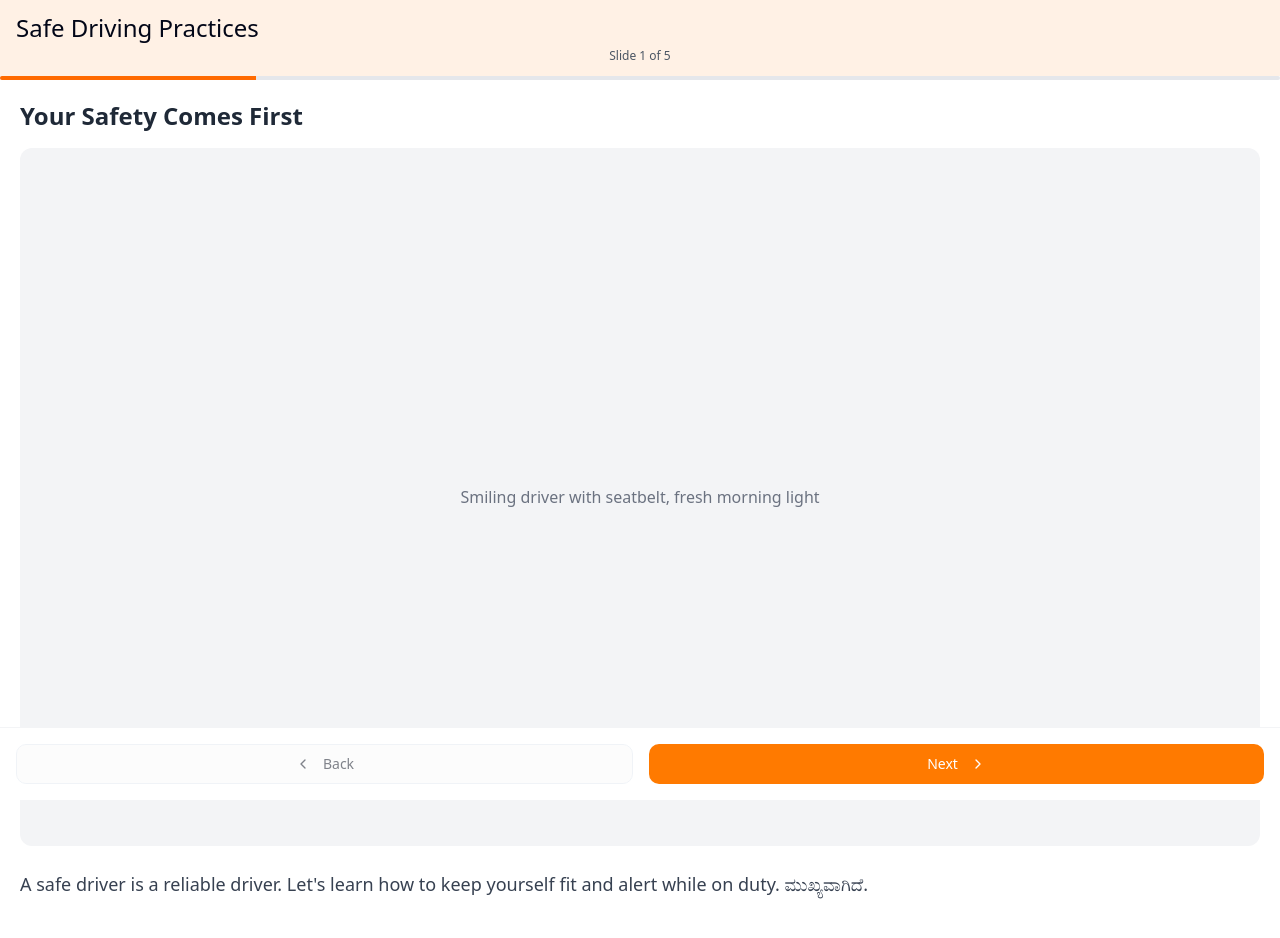
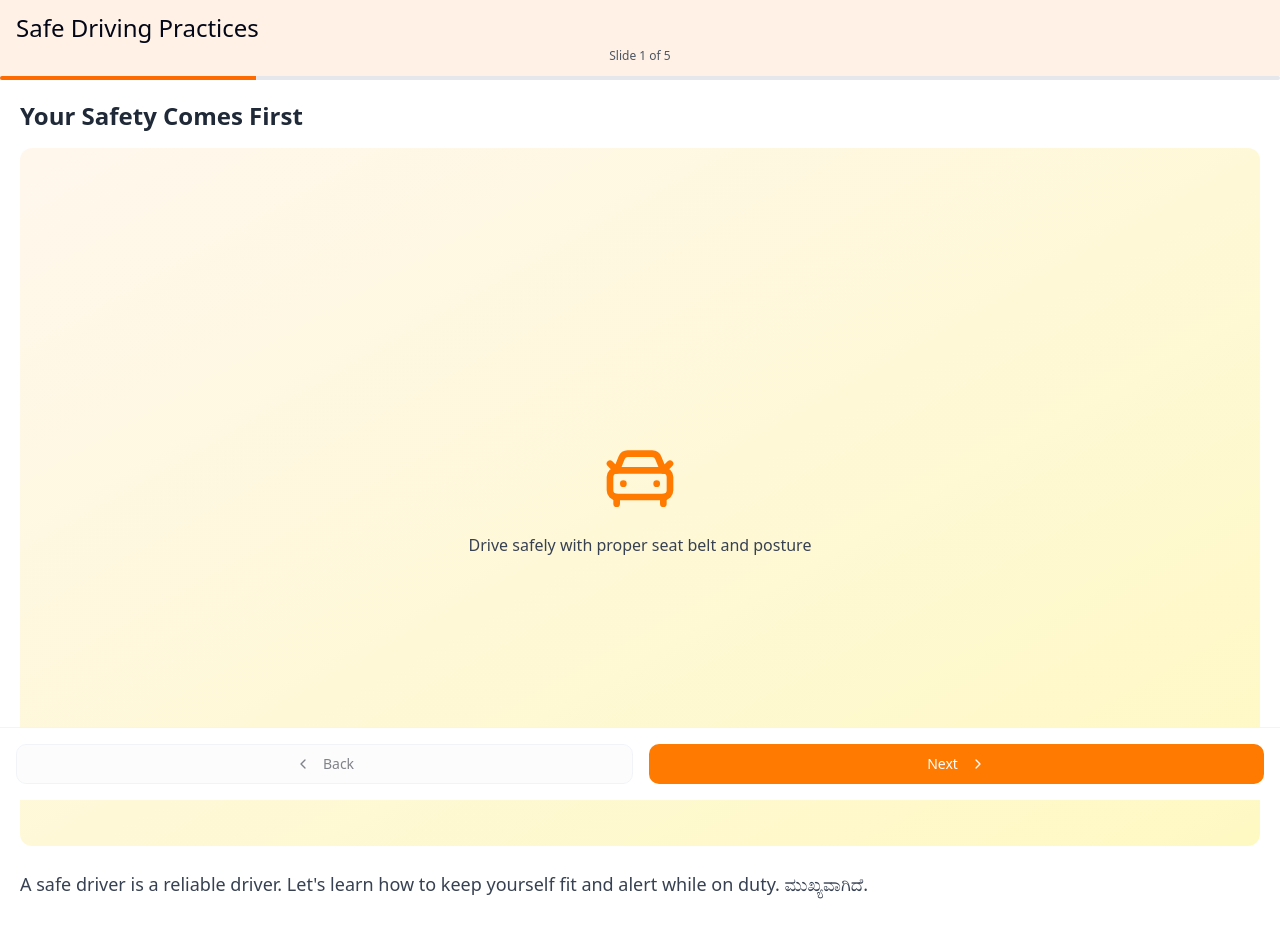
Before and after one commit to Rishidesigns/safedrive-home-hub, a React (Vite) app: page /training/1 in a window 1280 px wide. Shown: the top 938 px of the page. Built offline with nearby package versions, Linux system fonts and the light colour scheme.

Commit message:
feat: Add slide illustrations
Added illustrations to the training slides to enhance visual appeal and context.

```diff
--- a/src/components/TrainingSlideViewer.tsx
+++ b/src/components/TrainingSlideViewer.tsx
@@ -1,5 +1,6 @@
+
 import React, { useState } from 'react';
-import { ChevronLeft, ChevronRight } from 'lucide-react';
+import { ChevronLeft, ChevronRight, Clock, CarFront, Bed, Utensils, Medicine, Droplet } from 'lucide-react';
 import { Button } from './ui/button';
 import { Progress } from './ui/progress';
 import { cn } from '@/lib/utils';
@@ -19,11 +20,13 @@ export interface TrainingModuleContent {
   name: string;
   slides: TrainingSlide[];
 }
+
 interface TrainingSlideViewerProps {
   moduleContent: TrainingModuleContent;
   onCompleteModule?: () => void;
   onExitModule?: () => void;
 }
+
 const TrainingSlideViewer: React.FC<TrainingSlideViewerProps> = ({
   moduleContent,
   onCompleteModule,
@@ -33,6 +36,43 @@ const TrainingSlideViewer: React.FC<TrainingSlideViewerProps> = ({
   const totalSlides = moduleContent.slides.length;
   const currentSlide = moduleContent.slides[currentSlideIndex];
   const progressPercentage = (currentSlideIndex + 1) / totalSlides * 100;
+
+  // Function to get the appropriate icon for each slide
+  const getSlideIcon = (slideId: number) => {
+    switch (slideId) {
+      case 1:
+        return <CarFront className="h-20 w-20 text-moveinsync-orange" />;
+      case 2:
+        return <Bed className="h-20 w-20 text-moveinsync-blue" />;
+      case 3:
+        return <Utensils className="h-20 w-20 text-moveinsync-green" />;
+      case 4:
+        return <Medicine className="h-20 w-20 text-moveinsync-red" />;
+      case 5:
+        return <Clock className="h-20 w-20 text-moveinsync-purple" />;
+      default:
+        return <Droplet className="h-20 w-20 text-moveinsync-teal" />;
+    }
+  };
+
+  // Function to get background style for each slide
+  const getSlideBackground = (slideId: number) => {
+    switch (slideId) {
+      case 1:
+        return "bg-gradient-to-br from-orange-50 to-yellow-100";
+      case 2:
+        return "bg-gradient-to-br from-blue-50 to-indigo-100";
+      case 3:
+        return "bg-gradient-to-br from-green-50 to-emerald-100";
+      case 4:
+        return "bg-gradient-to-br from-red-50 to-rose-100";
+      case 5:
+        return "bg-gradient-to-br from-purple-50 to-violet-100";
+      default:
+        return "bg-gradient-to-br from-teal-50 to-cyan-100";
+    }
+  };
+
   const goToNextSlide = () => {
     if (currentSlideIndex < totalSlides - 1) {
       setCurrentSlideIndex(currentSlideIndex + 1);
@@ -40,11 +80,13 @@ const TrainingSlideViewer: React.FC<TrainingSlideViewerProps> = ({
       onCompleteModule?.();
     }
   };
+
   const goToPreviousSlide = () => {
     if (currentSlideIndex > 0) {
       setCurrentSlideIndex(currentSlideIndex - 1);
     }
   };
+
   const handleKeyDown = (e: React.KeyboardEvent) => {
     if (e.key === 'ArrowRight') {
       goToNextSlide();
@@ -52,7 +94,9 @@ const TrainingSlideViewer: React.FC<TrainingSlideViewerProps> = ({
       goToPreviousSlide();
     }
   };
-  return <div className="flex flex-col h-full min-h-[80vh] bg-white" tabIndex={0} onKeyDown={handleKeyDown}>
+
+  return (
+    <div className="flex flex-col h-full min-h-[80vh] bg-white" tabIndex={0} onKeyDown={handleKeyDown}>
       {/* Module header */}
       <div className="bg-moveinsync-orange/10 px-4 py-3 text-center">
         <h2 className="font-medium text-slate-950 text-left text-2xl">{moduleContent.name}</h2>
@@ -69,10 +113,14 @@ const TrainingSlideViewer: React.FC<TrainingSlideViewerProps> = ({
         {/* Slide title */}
         <h1 className="text-2xl font-bold text-gray-800 mb-4">{currentSlide.title}</h1>
 
-        {/* Visual */}
-        <div className="w-full aspect-video bg-gray-100 rounded-xl mb-6 flex items-center justify-center text-center p-4">
-          {/* This would be replaced with an actual image in a real app */}
-          <div className="text-gray-500">{currentSlide.visualDescription}</div>
+        {/* Visual - Replace text with actual illustration */}
+        <div className={`w-full aspect-video rounded-xl mb-6 flex flex-col items-center justify-center p-8 ${getSlideBackground(currentSlide.id)}`}>
+          <div className="flex flex-col items-center justify-center">
+            {getSlideIcon(currentSlide.id)}
+            <div className="mt-4 text-center text-gray-700 font-medium">
+              {currentSlide.visualDescription}
+            </div>
+          </div>
         </div>
 
         {/* Content text */}
@@ -91,6 +139,8 @@ const TrainingSlideViewer: React.FC<TrainingSlideViewerProps> = ({
           {currentSlideIndex === totalSlides - 1 ? "Finish" : "Next"} <ChevronRight className="ml-1" />
         </Button>
       </div>
-    </div>;
+    </div>
+  );
 };
+
 export default TrainingSlideViewer;
--- a/src/data/safetyTrainingData.ts
+++ b/src/data/safetyTrainingData.ts
@@ -9,31 +9,31 @@ export const safeDrivingPracticesModule: TrainingModuleContent = {
       id: 1,
       title: 'Your Safety Comes First',
       content: "A safe driver is a reliable driver. Let's learn how to keep yourself fit and alert while on duty. ಮುಖ್ಯವಾಗಿದೆ.",
-      visualDescription: 'Smiling driver with seatbelt, fresh morning light'
+      visualDescription: 'Drive safely with proper seat belt and posture'
     },
     {
       id: 2,
       title: 'Be Well-Rested Before Duty',
       content: 'Always get enough sleep before duty. A tired mind causes accidents.',
-      visualDescription: 'Driver sleeping peacefully'
+      visualDescription: 'Get proper rest before starting your shift'
     },
     {
       id: 3,
       title: 'Eat Before You Drive',
       content: 'Never skip meals. An empty stomach can make you feel weak and dizzy while driving.',
-      visualDescription: 'Healthy meal on a plate'
+      visualDescription: 'Have a balanced meal for energy and focus'
     },
     {
       id: 4,
       title: 'Don\'t Drive if You\'re Unwell',
       content: 'Feeling sick? Took medicine? Had alcohol? Take a day off and inform your supervisor.',
-      visualDescription: 'Driver holding head, phone in hand'
+      visualDescription: 'Stay home if you feel sick or unwell'
     },
     {
       id: 5,
       title: 'Take a Break When Fatigued',
       content: 'If you feel tired mid-trip, take a short break. Park safely and rest for a few minutes.',
-      visualDescription: 'Driver sitting outside vehicle drinking water'
+      visualDescription: 'Take regular breaks during long drives'
     }
   ]
 };
```
